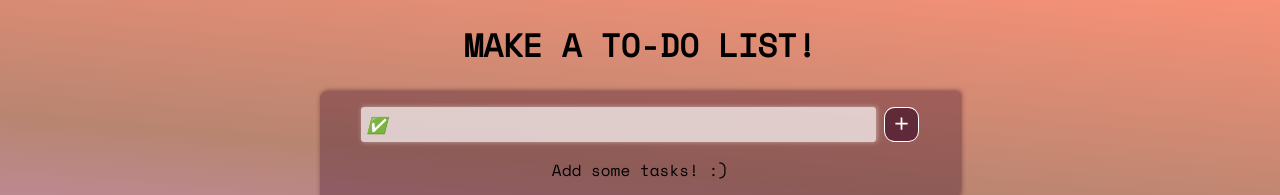
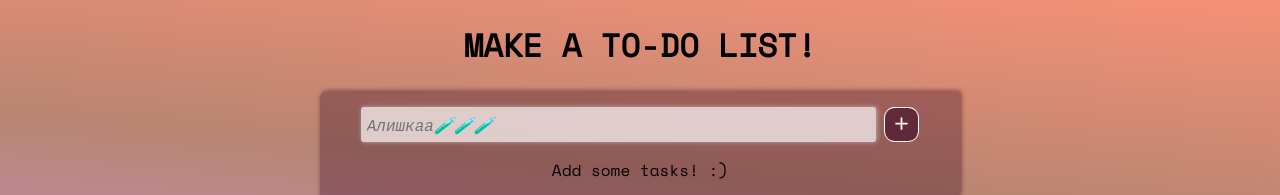
Before and after one commit to Pirmagomedov/alishka, a React (Create React App) app: page / in a window 1280 px wide. Shown: the top 195 px of the page. Built offline with nearby package versions, Linux system fonts and the light colour scheme.

Commit message:
Update App.js

```diff
--- a/src/App.js
+++ b/src/App.js
@@ -16,7 +16,7 @@ const TodoInput = ({ todo, setTodo, addTodo, setTodos, todos }) => {
         id="todo-input"
         name="todo"
         value={todo}
-        placeholder="✅"
+        placeholder="Алишкаа🧪🧪🧪"
         onChange={(e) => {
           setTodo(e.target.value);
         }}
```
